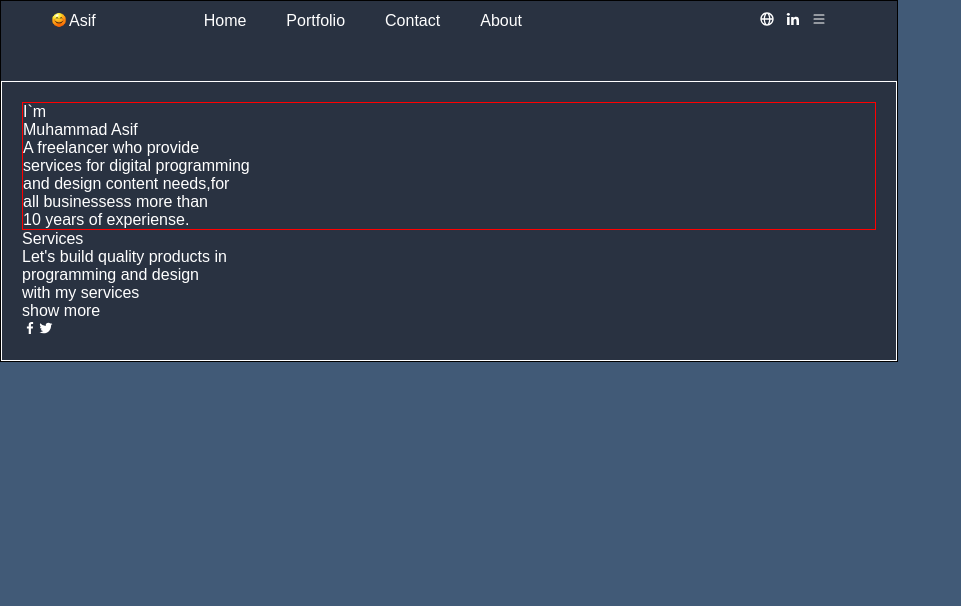
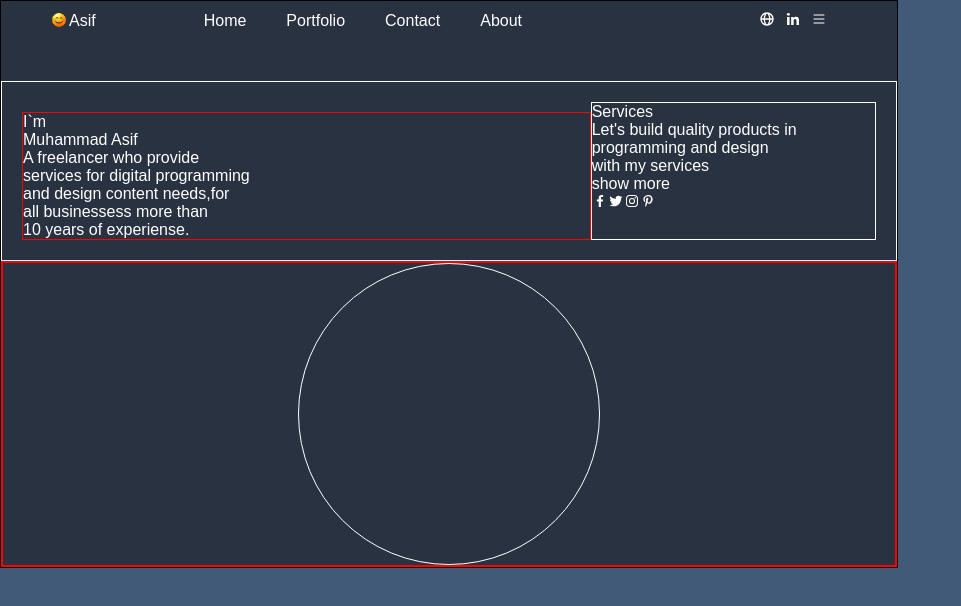
Before and after one commit to MuhammadAsif46/react-asgmt-3-portfolio, a React (Create React App) app: page / in a window 1280 px wide. Shown: the top 606 px of the page, without its empty margins (0-961 px from the left). Built offline with nearby package versions, Linux system fonts and the light colour scheme.

Commit message:
added more icons and updated app.css

```diff
--- a/src/App.css
+++ b/src/App.css
@@ -85,14 +85,36 @@ div.hero-section{
   border: 1px solid #fff;
   margin-top: 50px;
   padding: 20px;
+  display: flex;
+  justify-content: space-between;
+  position: relative;
 }
 
 div.port-name{
   border: 1px solid red;
+  margin: 10px 0px 0px 0px ;
+  flex: 2;
 }
 
 
 
-/* div.port-services{
+div.port-services{
   border: 1px solid #fff;
-} */
+  flex: 1;
+}
+/* dsauvacbabc */
+
+div.port-circle{
+  border: 2px solid red;
+  display: flex;
+  justify-content: center;
+
+}
+
+div.circle{
+  border: 1px solid;
+  height: 300px;
+  width: 300px;
+  border-radius: 50%;
+
+}
--- a/src/App.js
+++ b/src/App.js
@@ -1,5 +1,5 @@
 import smileLogo from "./img/smile_logo-removebg-preview.png";
-import { BiGlobe, BiLogoLinkedin, BiLogoFacebook,BiLogoTwitter} from 'react-icons/bi';
+import { BiGlobe, BiLogoLinkedin, BiLogoFacebook,BiLogoTwitter, BiLogoInstagram, BiLogoPinterestAlt} from 'react-icons/bi';
 import { BsList } from "react-icons/bs";
 import "./App.css";
 
@@ -50,6 +50,7 @@ function App() {
               </p>
             </div>
           </div>
+
           <div className="port-services">
             <div className="sevices">Services</div>
             <div className="ser-paragraph">
@@ -65,12 +66,15 @@ function App() {
               <li>
                 <a href=""><BiLogoFacebook/></a>
                 <a href=""><BiLogoTwitter/></a>
-                <a href=""></a>
-                <a href=""></a>
+                <a href=""><BiLogoInstagram/></a>
+                <a href=""><BiLogoPinterestAlt/></a>
               </li>
             </div>
           </div>
         </div>
+      </div>
+      <div className="port-circle">
+        <div className="circle"></div>
       </div>
       <div className="box-2"></div>
 
```
